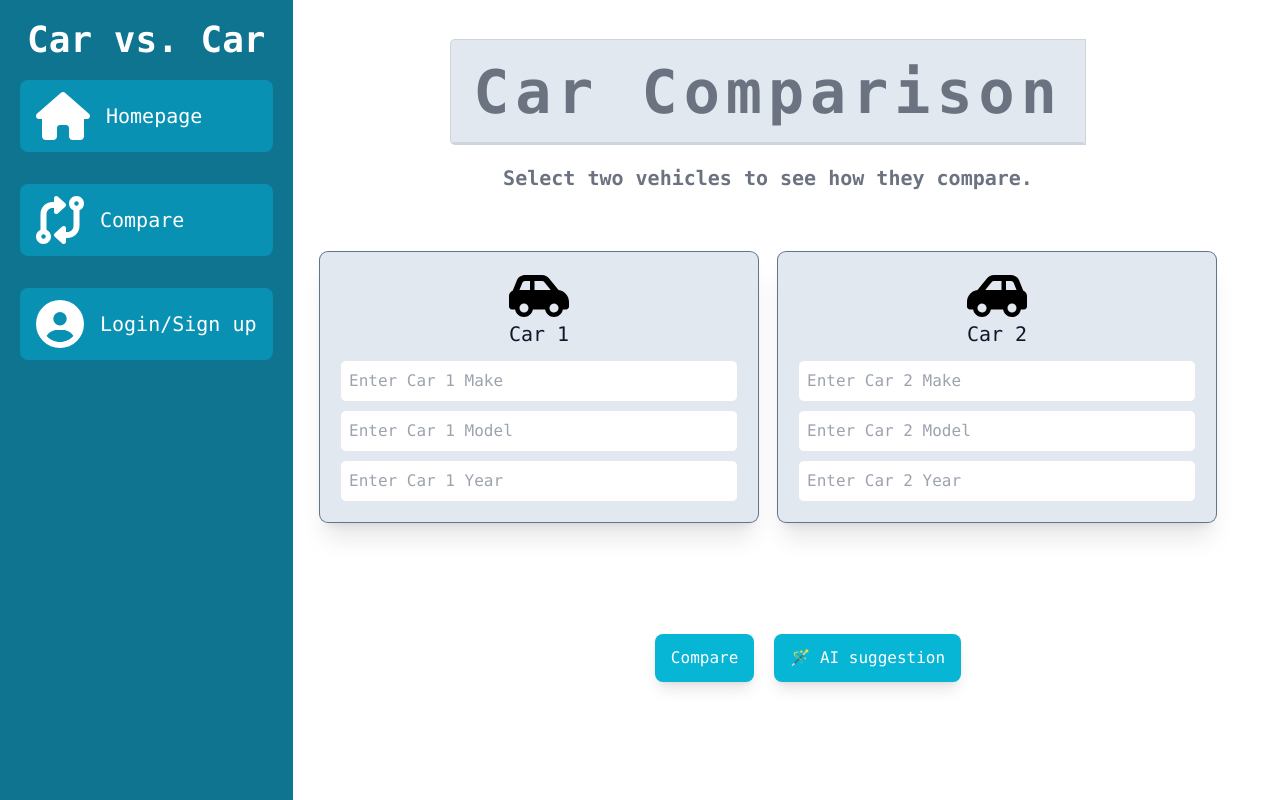
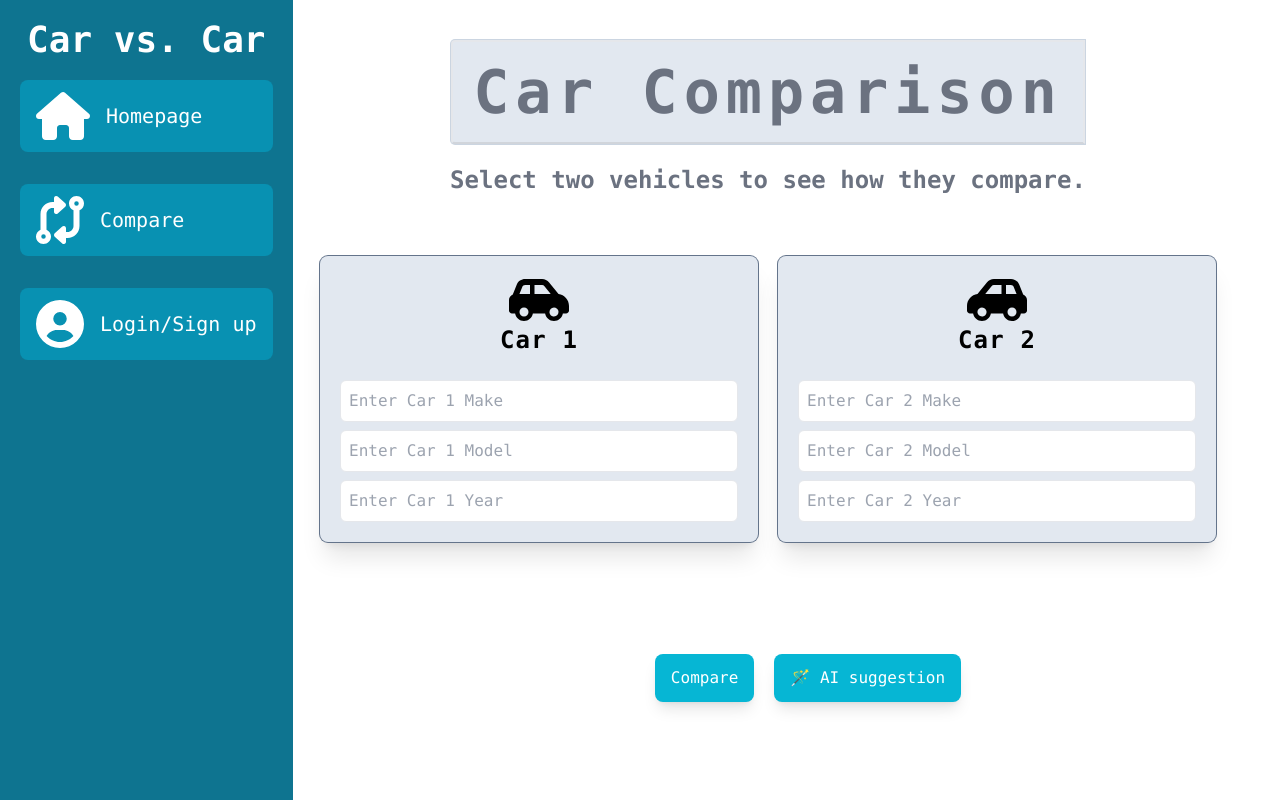
Before and after one commit to alramirez729/CarVsCar, a React (Create React App) app in the folder frontend/: page /compare in a window 1280 px wide. Built offline with nearby package versions, Linux system fonts and the light colour scheme.

Commit message:
Added "title" in index.css and applied it. - applied to compare.js - applied to login.js

```diff
--- a/frontend/src/index.css
+++ b/frontend/src/index.css
@@ -31,7 +31,11 @@ body {
 }
 
 .subheading{
-    @apply text-xl font-bold mb-5 text-center text-gray-500 font-mono;
+    @apply text-2xl font-bold mb-5 text-center text-gray-500 font-mono;
+}
+
+.title{
+    @apply text-2xl font-bold font-mono tracking-wider mb-6 text-center;
 }
 
 .subtitle{
--- a/frontend/src/pages/compare.js
+++ b/frontend/src/pages/compare.js
@@ -220,7 +220,7 @@ function Compare() {
         {/* Car 1 Input */}
       <div className="box_with_shadow">
         <FontAwesomeIcon icon ={faCarSide} size="3x"/>
-        <h2 className="subtitle">Car 1 </h2>
+        <h2 className="title">Car 1 </h2>
 
         {/* Brand 1 Input with Dropdown */}
         <div className="relative w-full">
@@ -308,7 +308,7 @@ function Compare() {
          {/* Car 2 Input */}
       <div className="box_with_shadow">
       <FontAwesomeIcon icon={faCarSide} size="3x" className="transform scale-x-[-1]" />
-        <h2 className="subtitle">Car 2</h2>
+        <h2 className="title">Car 2</h2>
 
         {/* Brand 2 Input with Dropdown */}
         <div className="relative w-full">
--- a/frontend/src/pages/loginpage.js
+++ b/frontend/src/pages/loginpage.js
@@ -28,7 +28,7 @@ function LoginPage() {
     return (
         <div className="min-h-screen flex flex-col justify-center items-center">
             <div className="bg-slate-200 p-8 rounded-lg shadow-xl max-w-md w-full ring-1 ring-slate-500">
-                <h1 className="text-2xl font-bold font-mono tracking-wider mb-6 text-center">Login</h1>
+                <h1 className="title">Login</h1>
                 <form onSubmit={handleLogin} className="space-y-4">
                     <div>
                         <label htmlFor="email" className="font-mono block text-sm font-medium text-gray-700">Email</label>
```
